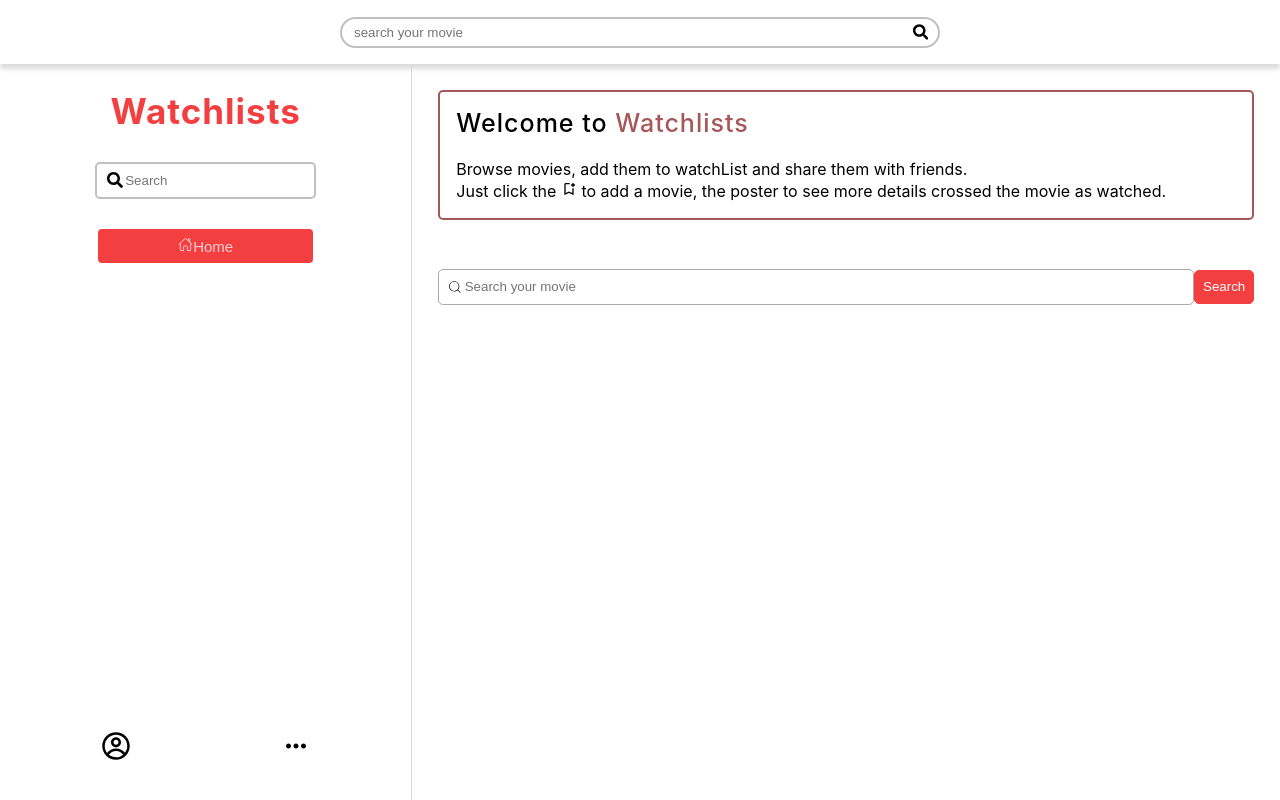
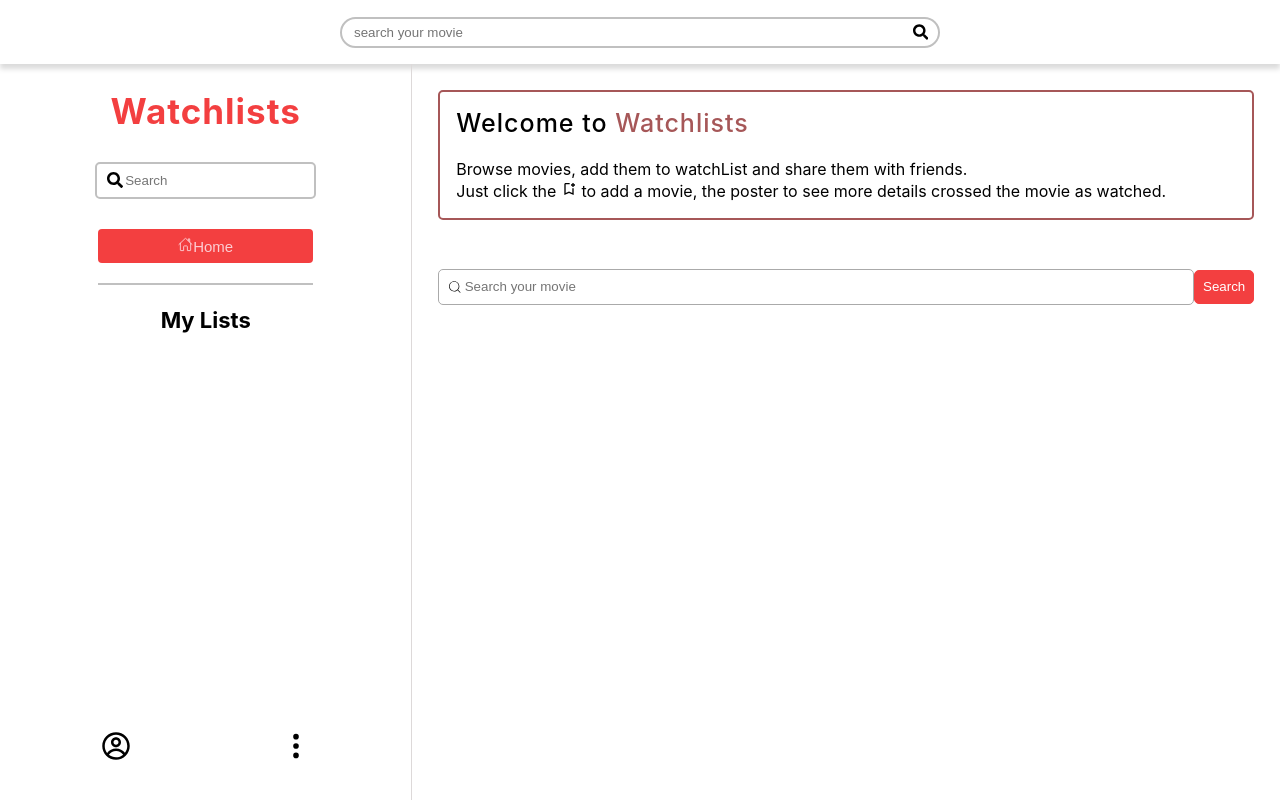
Before and after one commit to Yadav669/movie-search-engine, a React (Create React App) app: page / in a window 1280 px wide. Built offline with nearby package versions, Linux system fonts and the light colour scheme.

Commit message:
Complete the Add and delete Functionality

```diff
--- a/src/assets/css/Home.css
+++ b/src/assets/css/Home.css
@@ -66,6 +66,7 @@
   outline: none;
 }
 
+.myWatchList,
 .sideBar-home-Btn,
 .sideBar-home-Btn > div {
   display: flex;
@@ -73,8 +74,27 @@
   align-items: center;
 }
 
+.myWatchList {
+  flex-direction: column;
+}
+
 .sideBar-home-Btn {
   padding: 30px 0 0;
+}
+
+.sideBar-home-Btn>div {
+  padding-bottom: 20px;
+  border-bottom: 2px solid #c0c0c0;
+}
+
+.myWatchList > h3 {
+  font-size: 22px;
+  text-transform: capitalize;
+}
+
+.myWatchList > ul {
+  display: flex;
+  flex-direction: column;
 }
 
 .HomeBtn {
@@ -202,6 +222,17 @@
   text-align: center;
   box-shadow: 0 0 5px rgba(0, 0, 0, 0.6);
   transition: 0.5s ease-in-out;
+}
+
+.cartItemData li> figure {
+  position: relative;
+}
+
+.addWatchList {
+  position: absolute;
+  top: 0;
+  left: 0;
+  background-color: #ddd9d9;
 }
 
 .cartItemData li:nth-child(4n) {
--- a/src/component/SideBar.js
+++ b/src/component/SideBar.js
@@ -2,9 +2,10 @@ import React, { useState } from "react";
 import { FaSearch } from "react-icons/fa";
 import { IoHomeOutline } from "react-icons/io5";
 import { CgProfile } from "react-icons/cg";
-import { BiDotsHorizontalRounded } from "react-icons/bi";
+import { BsThreeDotsVertical } from "react-icons/bs";
+import { MdDelete } from "react-icons/md";
 
-const SideBar = () => {
+const SideBar = ({ MyList, onRemove }) => {
   const [showMenu, setShowMenu] = useState(false);
   const [sidebarSearch, setSidebarSearch] = useState("");
 
@@ -14,10 +15,11 @@ const SideBar = () => {
     setShowMenu(!showMenu);
   };
 
-  const handleMenuClick = () => {
-    // Hide the menu and bring back the three-dot icon when clicking login or logout
-    setShowMenu(false);
-  };
+  const handleMenuClick = () => setShowMenu(false);
+
+  const filteredList = MyList?.filter(movie =>
+    movie.Title.toLowerCase().includes(sidebarSearch.toLowerCase())
+  );
 
   return (
     <div className="sidebar">
@@ -47,6 +49,25 @@ const SideBar = () => {
             </button>
           </div>
         </div>
+
+        <div className="myWatchList">
+          <h3>my lists</h3>
+
+          <ul>
+          {filteredList?.map((movie) => (
+              <li key={movie?.imdbID} className="watchlist-item">
+                <span className="movie-title">{movie.Title}</span>
+                <button
+                  className="remove-btn"
+                  onClick={() => onRemove(movie.imdbID)}
+                  aria-label="Remove from watchlist"
+                >
+                  <MdDelete />
+                </button>
+              </li>
+            ))}
+          </ul>
+        </div>
       </div>
 
       <div className="guest">
@@ -57,7 +78,7 @@ const SideBar = () => {
         </div>
         <div className="dot">
           {showMenu ? (
-            <div className="horizontal-menu" style={{ display: 'flex' }}>
+            <div className="horizontal-menu" style={{ display: "flex" }}>
               <button className="menu-btn" onClick={handleMenuClick}>
                 Login
               </button>
@@ -66,7 +87,7 @@ const SideBar = () => {
               </button>
             </div>
           ) : (
-            <BiDotsHorizontalRounded onClick={toggleMenu} />
+            <BsThreeDotsVertical onClick={toggleMenu} />
           )}
         </div>
       </div>
--- a/src/component/WatchList.js
+++ b/src/component/WatchList.js
@@ -2,7 +2,7 @@ import React, { useCallback, useEffect, useState } from "react";
 import { CiSearch } from "react-icons/ci";
 import { MdOutlineBookmarkAdd } from "react-icons/md";
 
-const WatchList = () => {
+const WatchList = ({onAddToWatchList}) => {
   const [search, setSearch] = useState("");
   const [movies, setMovies] = useState([]);
   const [loading, setLoading] = useState(false);
@@ -81,6 +81,8 @@ const WatchList = () => {
     [search, fetchMovies]
   );
 
+  const handleAddWatchList = (movie) => onAddToWatchList(movie);
+
   return (
     <div className="watchList">
       <div className="welcome_to_watchlist">
@@ -133,17 +135,16 @@ const WatchList = () => {
                     src={movie.Poster !== "N/A" ? movie.Poster : '/placeholder.jpg'}
                     alt={movie.Title}
                   />
+
+                  <div className="addWatchList" onClick={() => handleAddWatchList(movie)}>
+                  <MdOutlineBookmarkAdd />
+                  </div>
+
                 </figure>
                 <div className="details">
                   <h3>{movie.Title}</h3>
                   <div className="movie-info">
                     <span>{movie.Year}</span>
-                    <button
-                      className="bookmark-btn"
-                      onClick={() => {/* Add to watchlist logic */}}
-                    >
-                      <MdOutlineBookmarkAdd />
-                    </button>
                   </div>
                 </div>
               </li>
```
